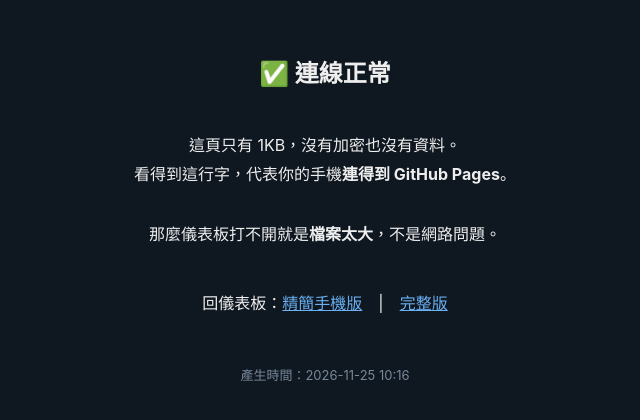
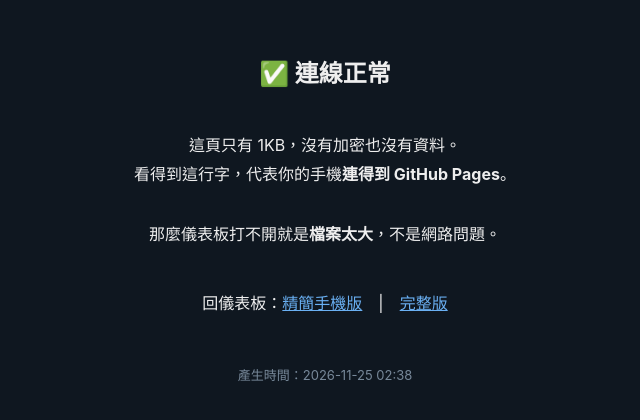
Before and after one commit to vtvtane/tw-dash, a plain HTML site: page ping.html in a window 1280 px wide. Shown: the part 204-624 px from the top of the page, 315-955 px from the left. Drawn offline with Linux system fonts and the light colour scheme.

Commit message:
update ping

```diff
--- a/ping.html
+++ b/ping.html
@@ -4,5 +4,5 @@
 <p>這頁只有 1KB，沒有加密也沒有資料。<br>看得到這行字，代表你的手機<strong>連得到 GitHub Pages</strong>。</p>
 <p>那麼儀表板打不開就是<strong>檔案太大</strong>，不是網路問題。</p>
 <p style="margin-top:24px">回儀表板：<a href="./">精簡手機版</a>　|　<a href="./full.html">完整版</a></p>
-<p style="color:#789;font-size:13px;margin-top:30px">產生時間：2026-11-25 10:16</p>
+<p style="color:#789;font-size:13px;margin-top:30px">產生時間：2026-11-25 02:38</p>
 </body></html>
```
